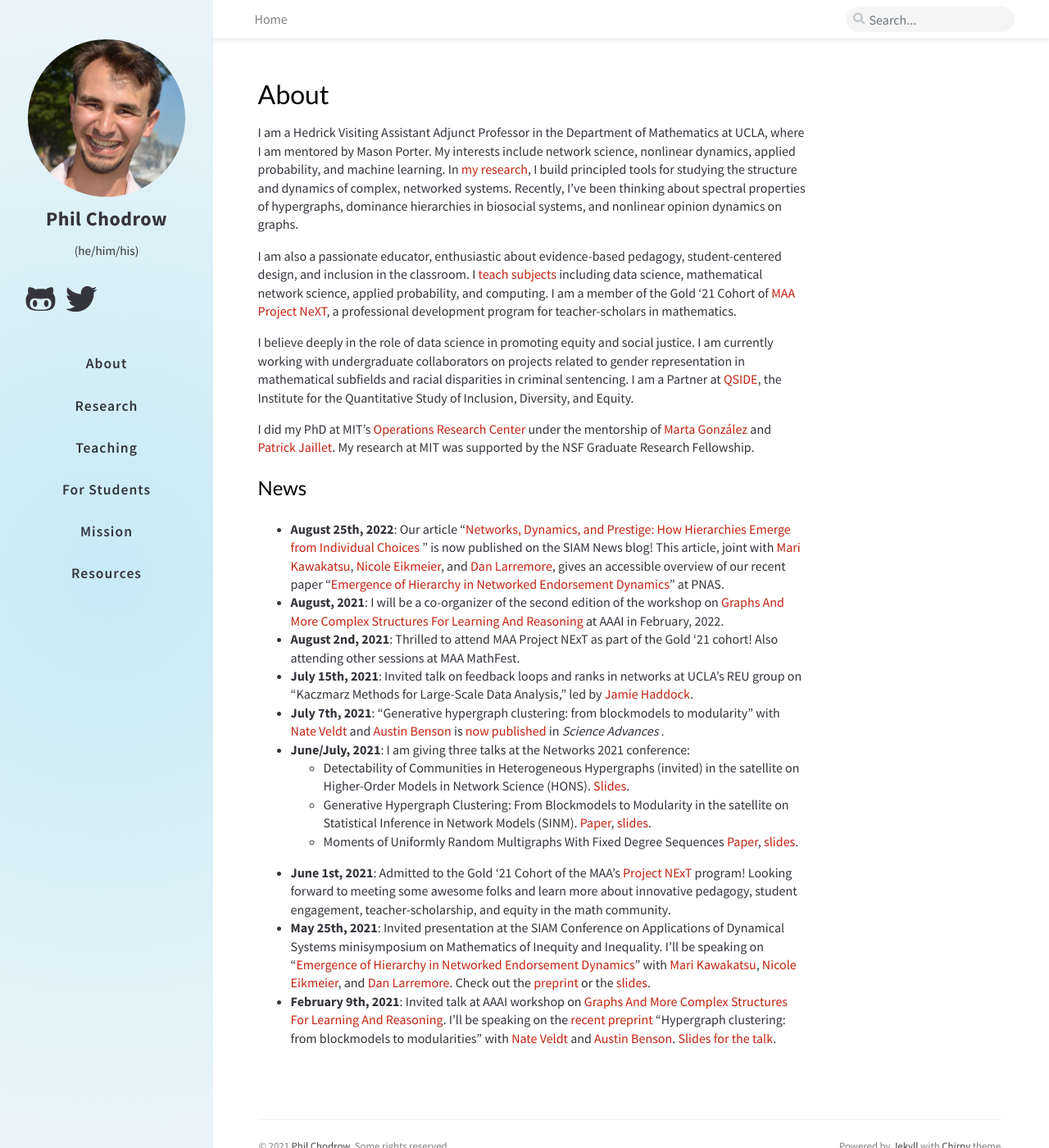
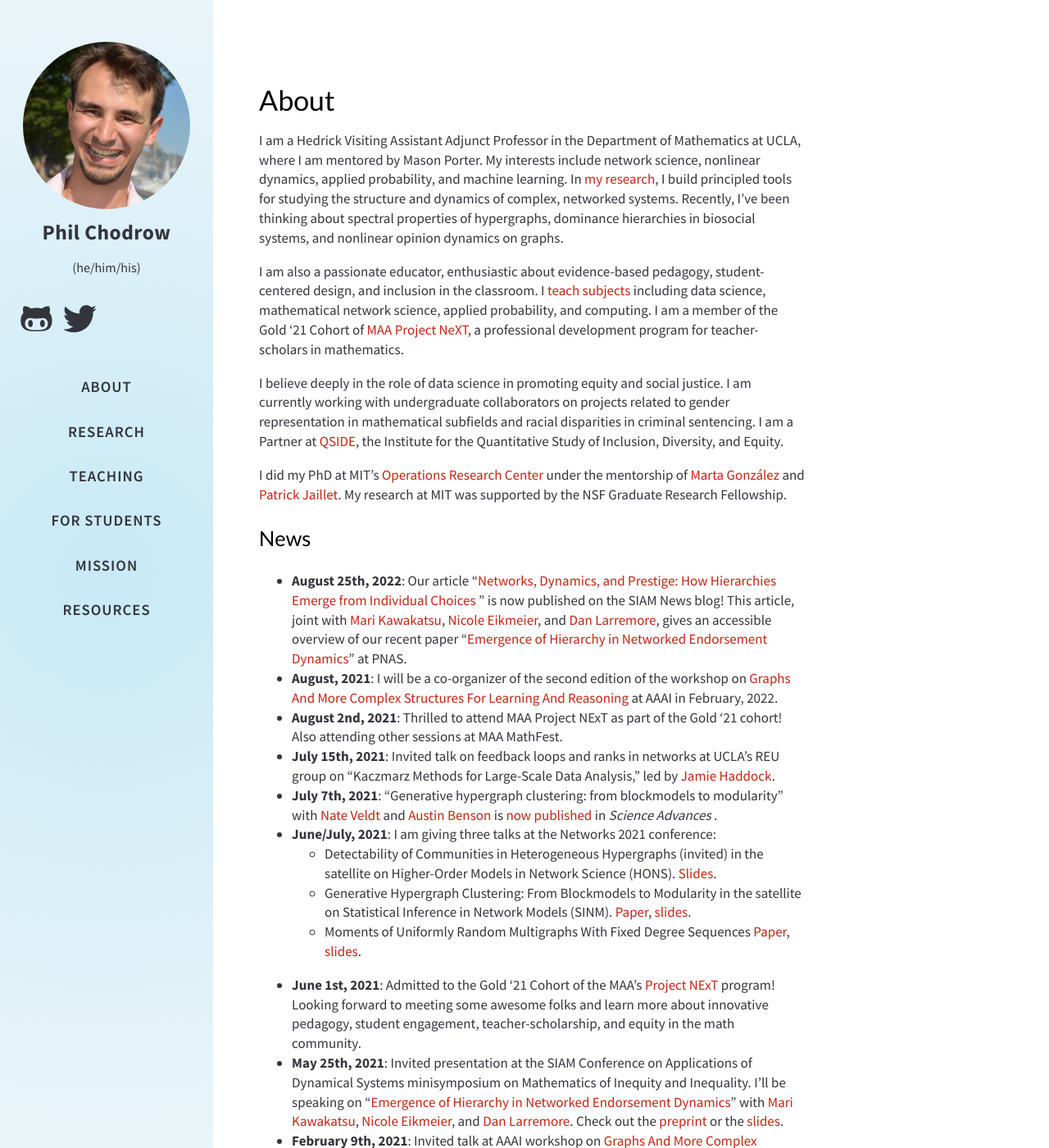
Before and after one commit to PhilChodrow/UCLA-website, a Jekyll site: the page built from index.md, in a window 1280 px wide and 1400 px high. Shown: the whole window at 82% size. Built offline with Jekyll 4.4.1, drawn with Linux system fonts in a browser that asks for light colours; nearby versions of some CDN libraries; comment, search, counter and statistics services are not loaded; a style sheet for code colours, icons or effects is not loaded.

Commit message:
tweak fonts

```diff
--- a/_includes/sidebar.html
+++ b/_includes/sidebar.html
@@ -78,7 +78,7 @@
     <li class="nav-item{% if page.layout == 'home' %}{{ " active" }}{% endif %}">
       <a href="{{ '/' | relative_url }}" class="nav-link">
         <i class="fa-fw fas fa-home ml-xl-3 mr-xl-3 unloaded"></i>
-        <span>{{ "About" }}</span>
+        <span>{{ "ABOUT" }}</span>
       </a>
     </li>
     <!-- the real tabs -->
@@ -86,7 +86,7 @@
     <li class="nav-item{% if tab.url == page.url %}{{ " active" }}{% endif %}">
       <a href="{{ tab.url | relative_url }}" class="nav-link">
         <i class="fa-fw {{ tab.icon }} ml-xl-3 mr-xl-3 unloaded"></i>
-        <span>{{ tab.title  }}</span>
+        <span>{{ tab.title | upcase }}</span>
       </a>
     </li> <!-- .nav-item -->
     {% endfor %}
--- a/_layouts/page.html
+++ b/_layouts/page.html
@@ -12,7 +12,9 @@ layout: default
         {{ content }}
       </div>
     {% else %}
+    <div class="post-content"></div>
       {{ content }}
+    </div>
     {% endif %}
     </div> <!-- #page -->
   </div><!-- .col-12 -->
--- a/_sass/addon/commons.scss
+++ b/_sass/addon/commons.scss
@@ -43,7 +43,7 @@ html[mode=dark] {
 }
 
 :root {
-  font-size: 16px;
+  font-size: 17px;
 }
 
 body {
@@ -363,7 +363,7 @@ footer {
 }
 
 .post-content {
-  font-size: 1.08rem;
+  font-size: 1rem;
   line-height: 1.4;
   margin-top: 2rem;
   overflow-wrap: break-word;
@@ -1442,10 +1442,6 @@ $sidebar-display: "sidebar-display";
     }
   }
 
-  .post-content {
-    font-size: 1.03rem;
-  }
-
   footer > div.d-felx {
     width: 85%;
   }
```
